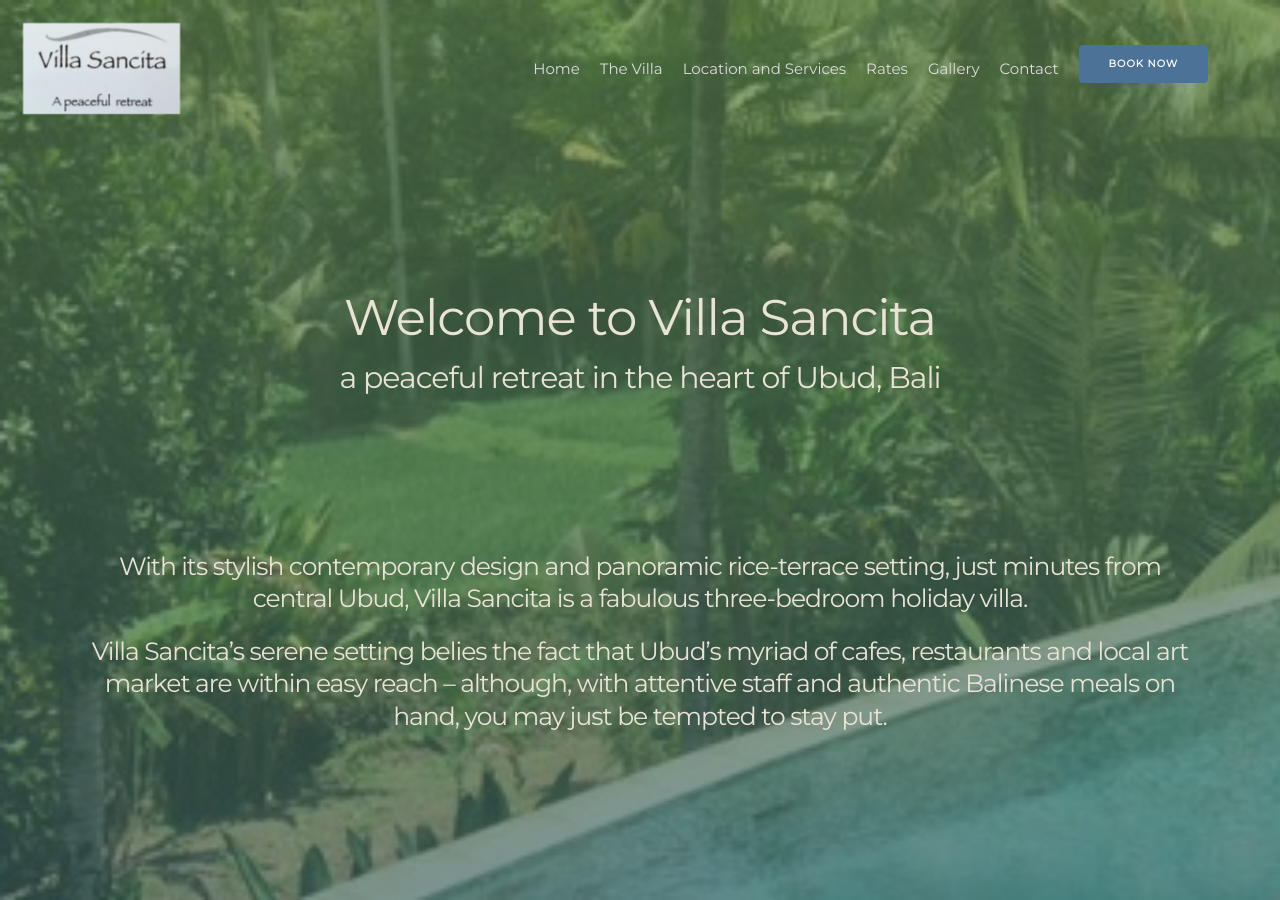
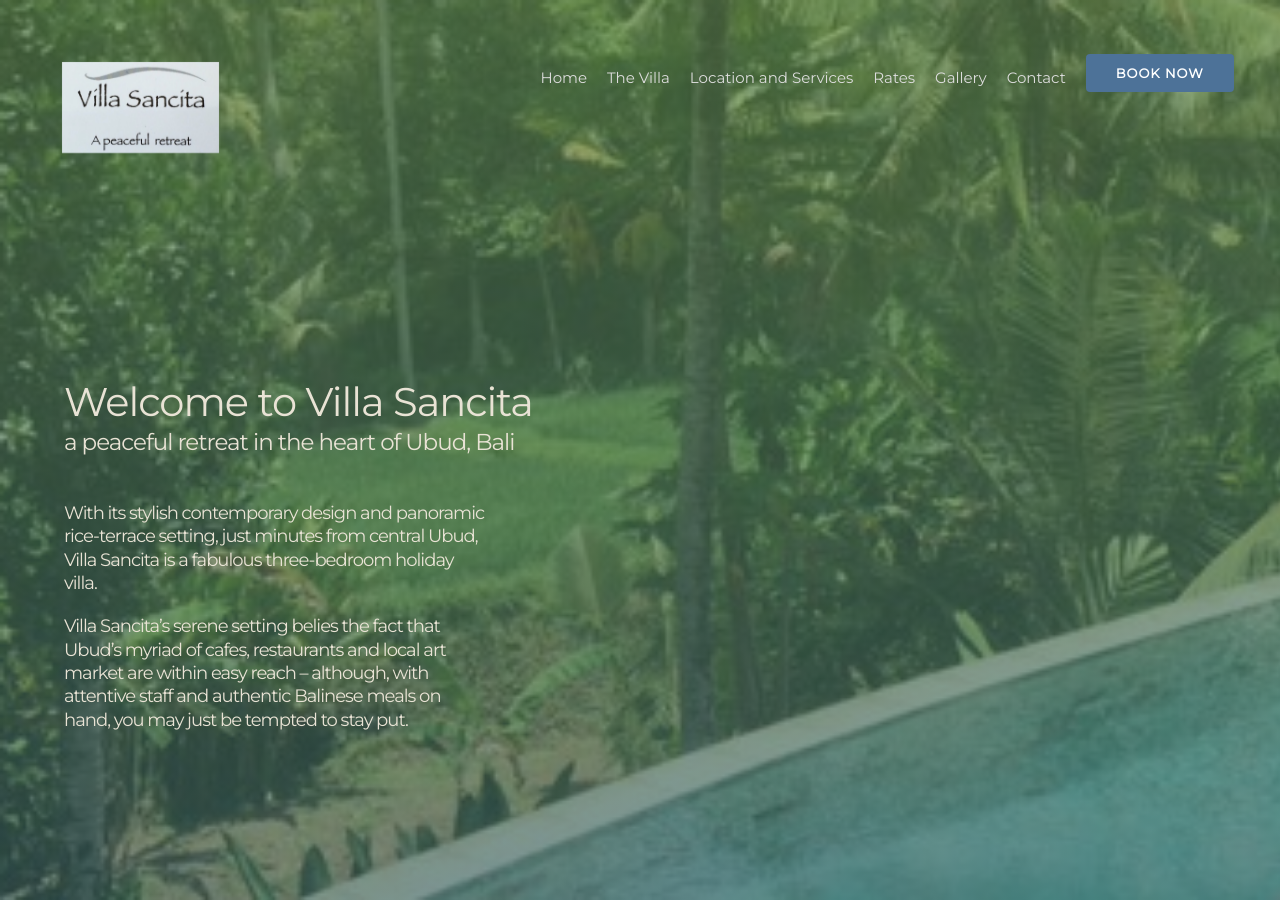
Before and after one commit to raayle/villa-sancita, a Jekyll site: the page built from index.html, in a window 1280 px wide and 900 px high. Built offline with Jekyll 4.4.1, drawn with Linux system fonts in a browser that asks for light colours.

Commit message:
I have made changes to the above the fold format as well as the mobile show.

```diff
--- a/css/style.css
+++ b/css/style.css
@@ -22,7 +22,7 @@
 
 a.button.button-primary {
   background-color: #4D7298;
-  font-size: 1rem;
+  font-size: 1.3rem;
   border: none;
 }
 
@@ -117,7 +117,7 @@
 }
 
 header img {
-  margin: 23px;
+  margin: 62px;
   height: 91px;
 }
 
@@ -126,7 +126,7 @@
   width: 70%;
   text-align: right;
   vertical-align: top;
-  margin: 5vh 5%;
+  margin: 6vh 3%;
   position: fixed;
   right: 0;
 }
@@ -172,26 +172,31 @@
 }
 
 .title-section .left {
-  padding: 0 7%
+  padding: 0 5%
 }
 
 .title-section h1 {
-  margin-top: 12vh;
+  margin-top: 22vh;
+  font-size: 4rem;
+  text-align: left;
+
 }
 
 .title-section h2 {
-  margin-top: -1vh;
-  font-size: 3rem;
-  margin-bottom: 17vh;
+  margin-top: -2vh;
+  font-size: 2.3rem;
+  margin-bottom: 5vh;
+  text-align: left;
 }
 
 .title-section h3 {
-  font-size: 2.5rem;
+  display: inline-block;
+  font-size: 1.8rem;
+  text-align: left;
+  margin-right: 57vw;
 }
 
-/* --Home-Page-Sections-- */
-
-/* --Carousel-Benefits-Section-- */
+/* --Carousel-Section-- */
 
 /* --Carousel-- */
 .owl-dots {
@@ -220,12 +225,13 @@
   - To change the styling of the list you have to target the ul/ol element, not the li
     since that's where the styling is originally applied. I'm sure you would have been
     able to do this when you found the class name error though!
+Thanks Nick - I know what I did now, I had renamed this section "carousel-section", but I had failed to do so on the index.html.  I have now fixed it as the next section is called "about-section" which is why I wanted to differentiate it.
 */
-.about-section ul {
+.carousel-section ul {
   list-style: none;
   text-align: center;
+  font-size: 1.8rem;
 }
-
 
 .about{
   background-image: url("../images/sancita-bale.png");
--- a/index.html
+++ b/index.html
@@ -15,8 +15,8 @@
     </div>
   </section><!-- end title-section -->
 
-<!-- about-section -->
-  <section class="about-section">
+<!-- carousel-section -->
+  <section class="carousel-section">
     <div class="row rel">
       <div class="half-width box-img mobile-hide homeabout">
         <div class="owl-carousel owl-theme">
@@ -26,8 +26,13 @@
         </div>
       </div>
     <!--Carousel of 3 Images - Living Room, Master Bedroom, Den -->
+
       <div class="mobile-show">
+        <img src="/images/sancita-living.png" alt="Living Room Photo">
+        <img src="/images/sancita-den.png" alt="Den Photo">
+        <img src="/images/sancita-master.png" alt="Master Bedroom Photo">
       </div>
+
       <div class="half-width">
         <div class="blurb">
           <h3 class="center">Book Directly With Us</h3>
@@ -40,15 +45,10 @@
           <div class="center">
             <a class="button button-primary" href="#">Book Now</a>
           </div>
-
-          <div class="mobile-show">
-            <img src="/images/homeabout.jpg" alt="Home Photo">
-          </div>
-
         </div>
       </div>
     </div>
-  </section><!-- end about-section-->
+  </section><!-- end carousel-section-->
 
 <!--Tripadvisor-section to show 3 reviews that pop up into the full reviews on a separate window (but not linked to Tripadvisor, want to keep them on the Villa Sancita site) -->
   <section class="tripadvisor-section">
@@ -69,12 +69,5 @@
       </div>
       <div class="half-width box-img mobile-hide about">
       </div>
-
-      <div class="mobile-show">
-        <img src="/images/sancita-living.png" alt="Living Room Photo">
-        <img src="/images/sancita-den.png" alt="Den Photo">
-        <img src="/images/sancita-master.png" alt="Master Bedroom Photo">
-      </div>
-
     </div>
   </section><!-- end Villa Sancita-section -->
```
